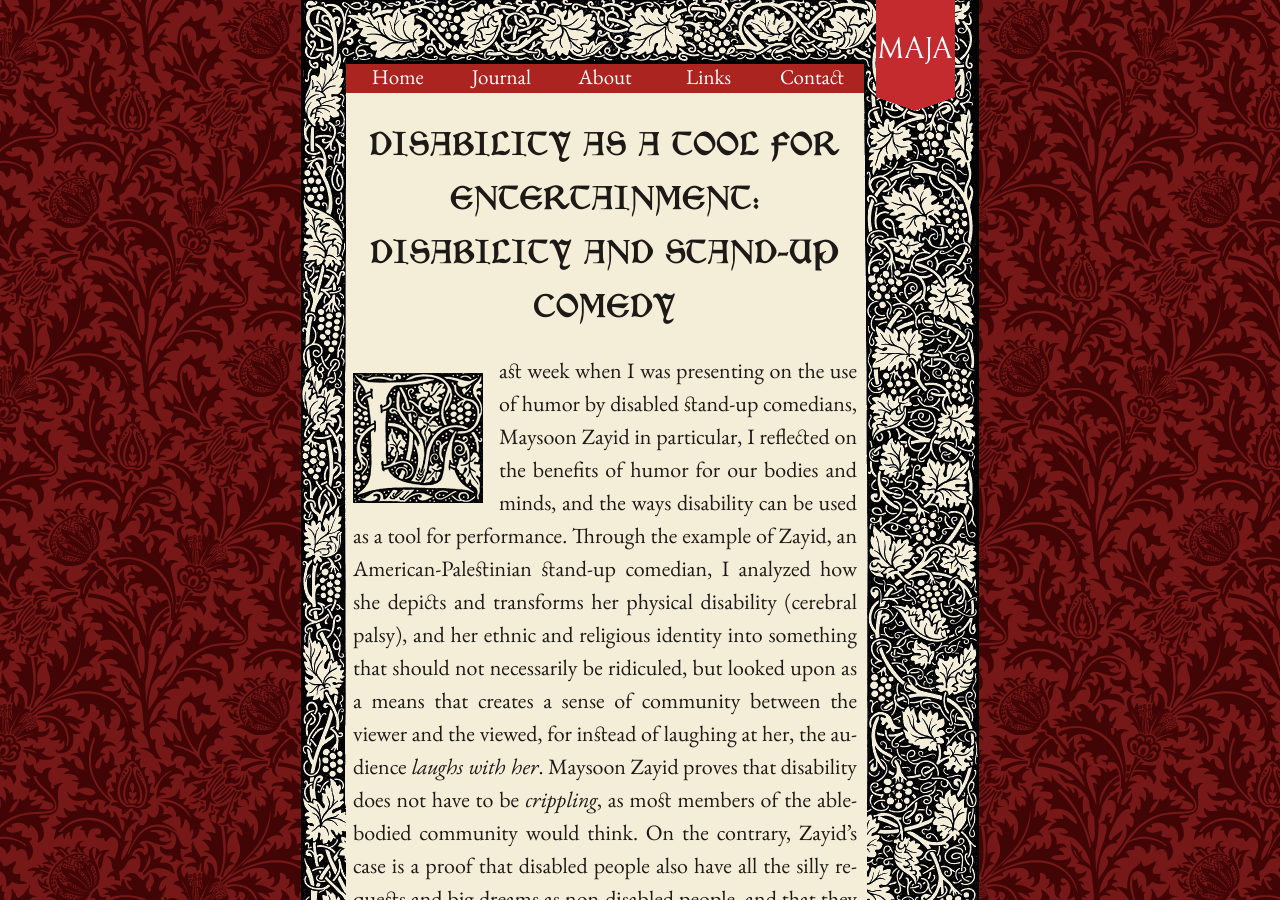
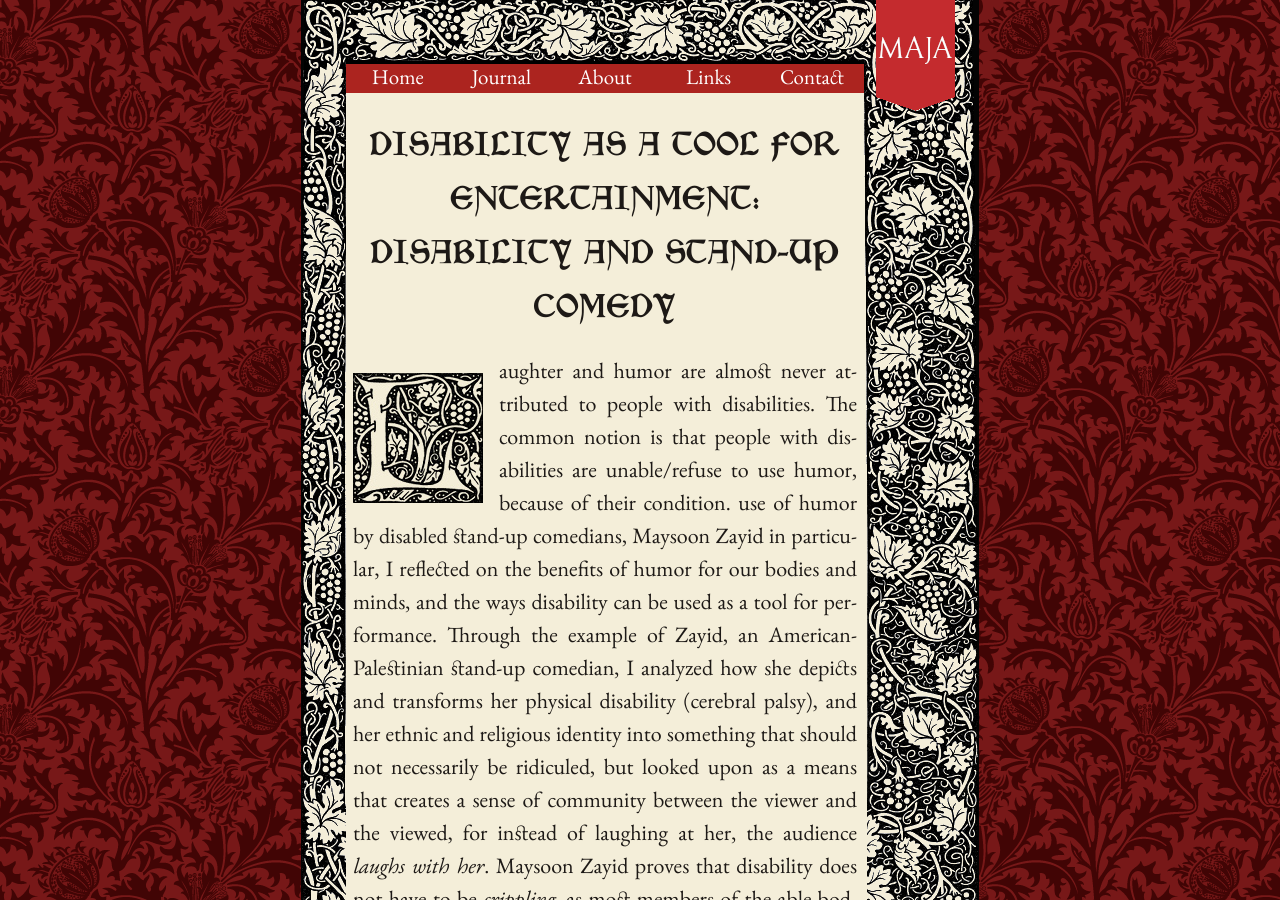
Before and after one commit to mpasovic/majapasovic.org, a Jekyll site: the page built from _posts/2012-06-24-disability-and-humor.md, in a window 1280 px wide and 900 px high. Built offline with Jekyll 4.4.1, drawn with Linux system fonts in a browser that asks for light colours; nearby versions of some CDN libraries.

Commit message:
Updated 2012-06-24-disability-and-humor.md

```diff
--- a/_posts/2012-06-24-disability-and-humor.md
+++ b/_posts/2012-06-24-disability-and-humor.md
@@ -1,10 +1,10 @@
 ---
 layout: post
-title: "Disability as a Tool for Entertainment: Disability and Stand-Up Comedy"
+title: 'Disability as a Tool for Entertainment: Disability and Stand-Up Comedy'
+published: true
 ---
 
-<span class="versal l9">L</span>ast week when I was presenting on the
-use of humor by disabled stand-up comedians, Maysoon Zayid in
+<span class="versal l9">L</span>aughter and humor are almost never attributed to people with disabilities. The common notion is that people with disabilities are unable/refuse to use humor, because of their condition.  use of humor by disabled stand-up comedians, Maysoon Zayid in
 particular, I reflected on the benefits of humor for our bodies and
 minds, and the ways disability can be used as a tool for performance.
 Through the example of Zayid, an American-Palestinian stand-up comedian,
```
